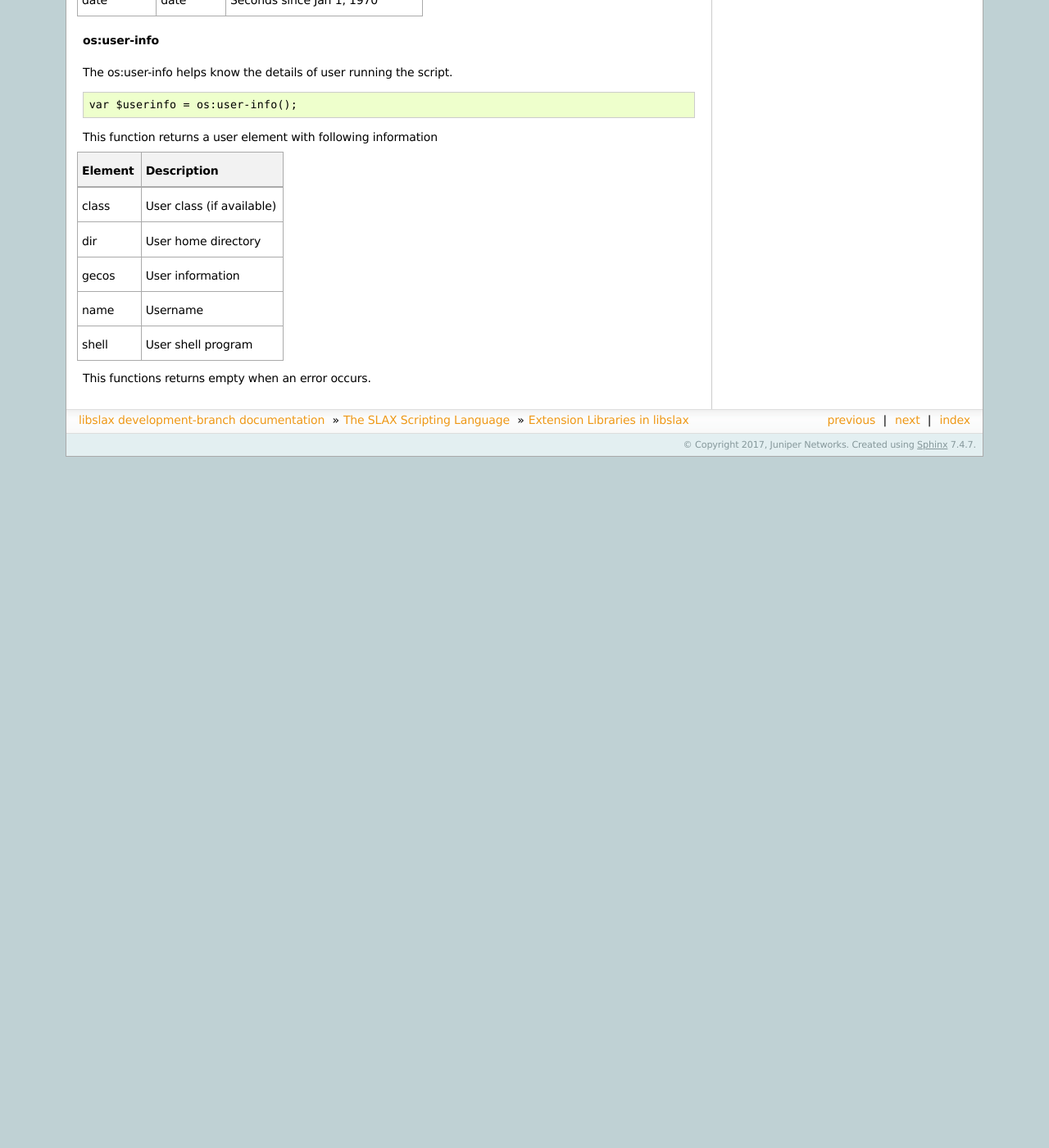
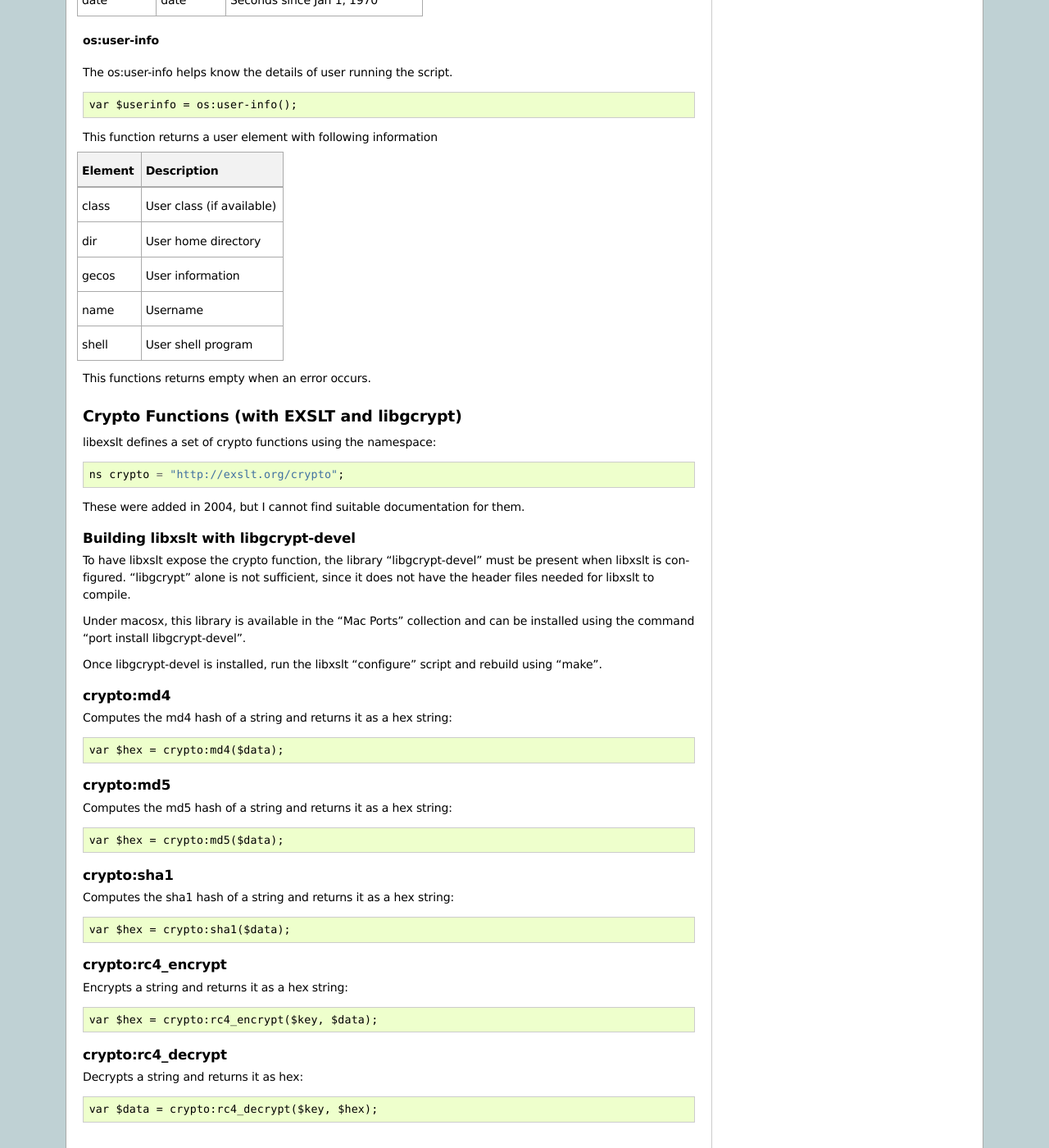
Before and after one commit to Juniper/libslax, a Sphinx documentation site: the page built from doc/extensions.rst, in a window 1280 px wide and 1400 px high, scrolled down 26374 px. Shown: the whole window at 82% size. Built offline with Sphinx 7.4.7, drawn with Linux system fonts in a browser that asks for light colours; before the commit the page ends 26931 px from its top, so only the background shows below that; some of the changed text lies outside the part shown.

Commit message:
Add docs for crypto:* extensions

```diff
--- a/doc/extensions.rst
+++ b/doc/extensions.rst
@@ -1569,3 +1569,62 @@ This function returns a user element with following information
 ========== ==================================================
 
 This functions returns empty when an error occurs.
+
+Crypto Functions (with EXSLT and libgcrypt)
+-------------------------------------------
+
+libexslt defines a set of crypto functions using the namespace::
+
+    ns crypto = "http://exslt.org/crypto";
+
+These were added in 2004, but I cannot find suitable documentation
+for them.
+
+Building libxslt with libgcrypt-devel
++++++++++++++++++++++++++++++++++++++
+
+To have libxslt expose the crypto function, the library
+"libgcrypt-devel" must be present when libxslt is
+configured. "libgcrypt" alone is not sufficient, since it does not
+have the header files needed for libxslt to compile.
+
+Under macosx, this library is available in the "Mac Ports" collection
+and can be installed using the command "port install libgcrypt-devel".
+
+Once libgcrypt-devel is installed, run the libxslt "configure" script
+and rebuild using "make".
+
+crypto:md4
+++++++++++
+
+Computes the md4 hash of a string and returns it as a hex string::
+
+    var $hex = crypto:md4($data);
+
+crypto:md5
+++++++++++
+
+Computes the md5 hash of a string and returns it as a hex string::
+
+    var $hex = crypto:md5($data);
+
+crypto:sha1
++++++++++++
+
+Computes the sha1 hash of a string and returns it as a hex string::
+
+    var $hex = crypto:sha1($data);
+
+crypto:rc4_encrypt
+++++++++++++++++++
+
+Encrypts a string and returns it as a hex string::
+
+    var $hex = crypto:rc4_encrypt($key, $data);
+
+crypto:rc4_decrypt
+++++++++++++++++++
+
+Decrypts a string and returns it as hex::
+
+    var $data = crypto:rc4_decrypt($key, $hex);
```
